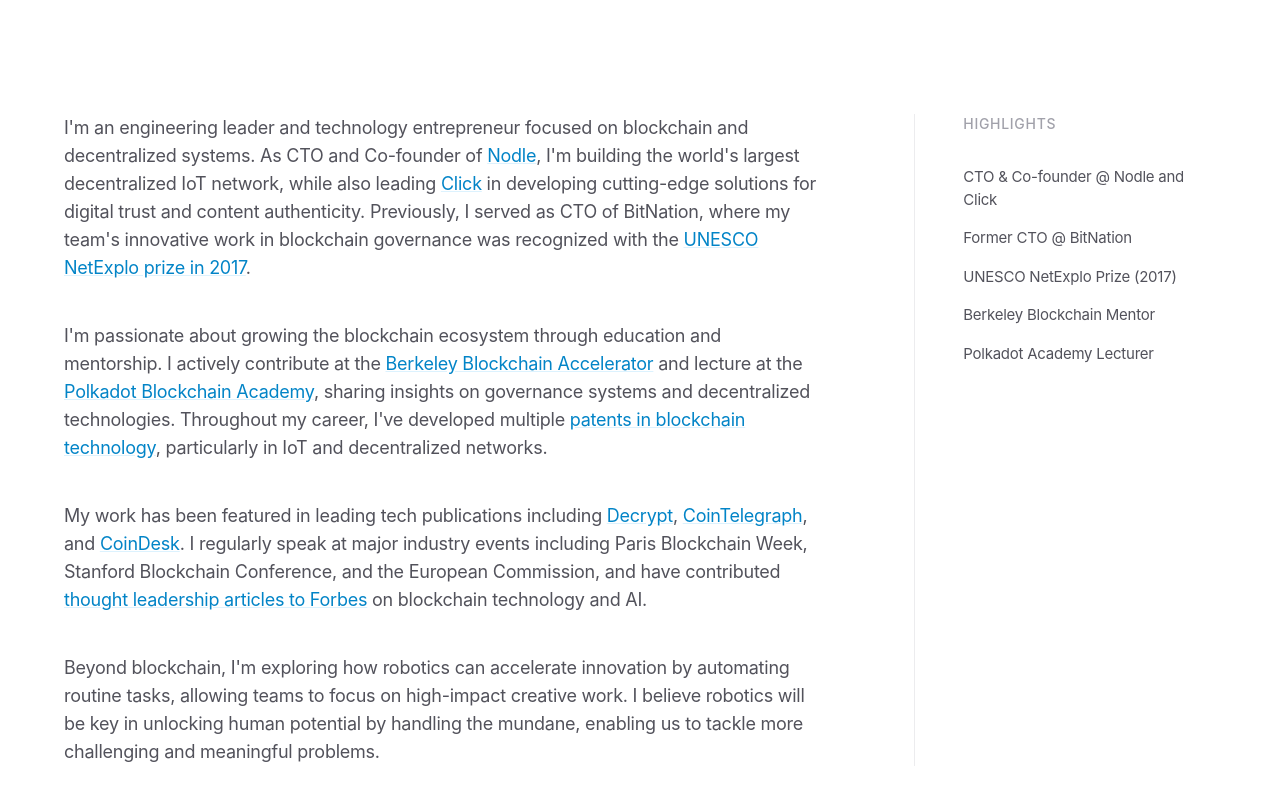
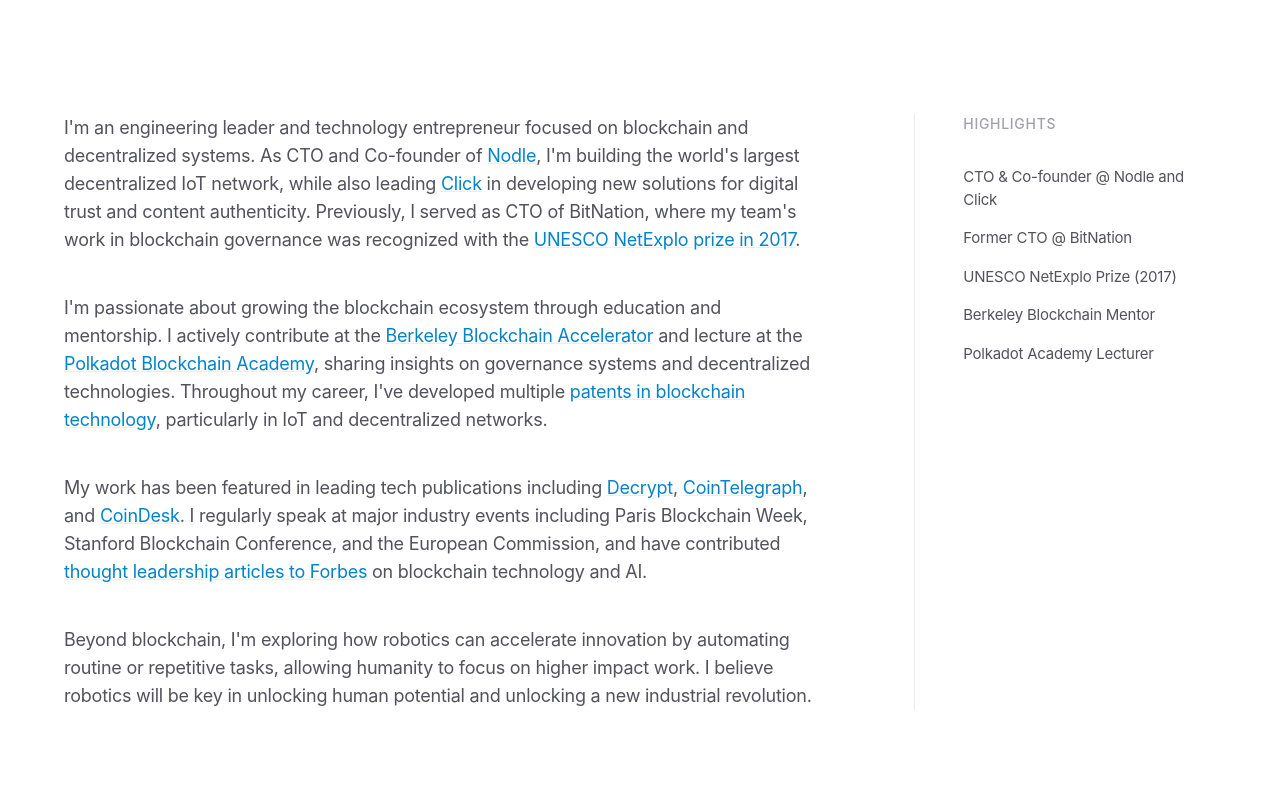
Before and after one commit to ETeissonniere/eliottteissonniere.com, a React (Vite) app: page / in a window 1280 px wide. Shown: the part 370-1170 px from the top of the page. Built offline with nearby package versions, Linux system fonts and the light colour scheme.

Commit message:
reword bio

```diff
--- a/src/components/BioSequence.tsx
+++ b/src/components/BioSequence.tsx
@@ -15,7 +15,7 @@
     <>
         I'm an engineering leader and technology entrepreneur focused on blockchain and decentralized systems. As CTO and Co-founder of {' '}
         <Link href="https://www.nodle.com">Nodle</Link>, I'm building the world's largest decentralized IoT network, while also leading {' '}
-        <Link href="https://clickapp.com">Click</Link> in developing cutting-edge solutions for digital trust and content authenticity. Previously, I served as CTO of BitNation, where my team's innovative work in blockchain governance was recognized with the {' '}
+        <Link href="https://clickapp.com">Click</Link> in developing new solutions for digital trust and content authenticity. Previously, I served as CTO of BitNation, where my team's work in blockchain governance was recognized with the {' '}
         <Link href="https://en.unesco.org/news/netexplo-forum-celebrated-its-10th-edition">UNESCO NetExplo prize in 2017</Link>.
     </>,
     <>
@@ -32,7 +32,7 @@
         <Link href="https://www.forbes.com/councils/eliottteissonniere/">thought leadership articles to Forbes</Link> on blockchain technology and AI.
     </>,
     <>
-        Beyond blockchain, I'm exploring how robotics can accelerate innovation by automating routine tasks, allowing teams to focus on high-impact creative work. I believe robotics will be key in unlocking human potential by handling the mundane, enabling us to tackle more challenging and meaningful problems.
+        Beyond blockchain, I'm exploring how robotics can accelerate innovation by automating routine or repetitive tasks, allowing humanity to focus on higher impact work. I believe robotics will be key in unlocking human potential and unlocking a new industrial revolution.
     </>
 ]
 
```
